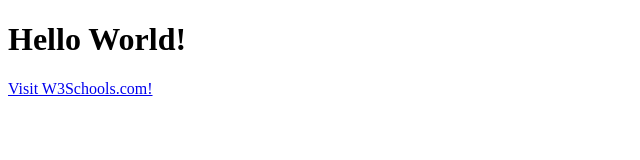
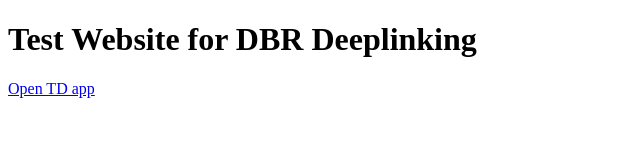
Before and after one commit to gabrielsiu-TD/gabrielsiu-TD.github.io, a plain HTML site: page index.html in a window 1280 px wide. Shown: the whole page, without its empty margins (0-640 px from the left). Drawn offline with Linux system fonts and the light colour scheme.

Commit message:
Update index.html

```diff
--- a/index.html
+++ b/index.html
@@ -4,8 +4,8 @@
 <body>
 
 <div class="center_div">
-  <h1>Hello World!</h1>
-  <a href="tdcmb://testingtest">Visit W3Schools.com!</a>
+  <h1>Test Website for DBR Deeplinking</h1>
+  <a href="tddbr://destination?login">Open TD app</a>
 </div>
 
 </body>
```
